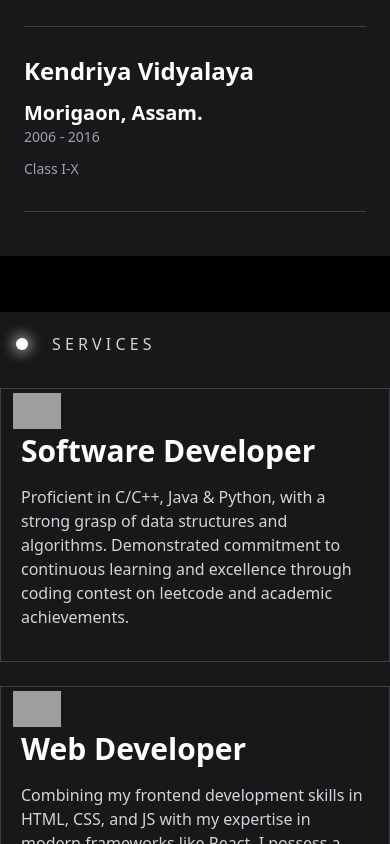
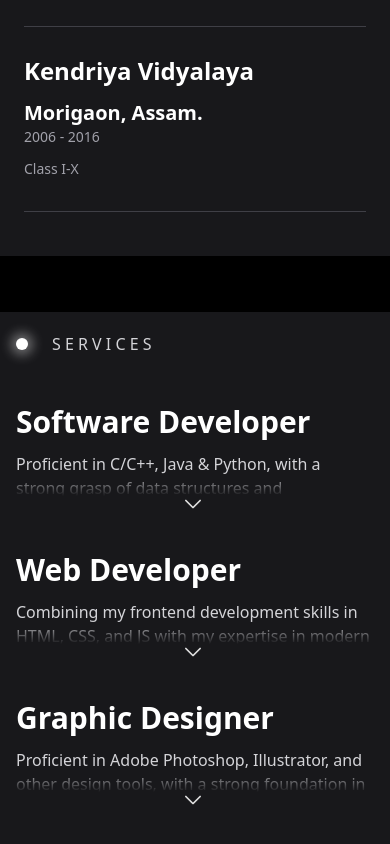
Before and after one commit to kronocodes/portfolio, a React (Vite) app: page /about in a window 390 px wide. Shown: the part 1777-2621 px from the top of the page. Built offline with nearby package versions, Linux system fonts and the light colour scheme; no server answers; grey boxes are pictures that could not be loaded; a web font is replaced by a local one.

Commit message:
dropdown implemented

```diff
--- a/src/Components/Hero.jsx
+++ b/src/Components/Hero.jsx
@@ -56,19 +56,25 @@ const Hero = () => {
         <div className="w-full mt-2 mx-2 h-[98vh] border border-zinc-600 rounded-xl gradient-box flex justify-center items-center">
           <div className="text-zinc-400 px-4 sm:px-10 mx-auto md:px-20 max-w-[1000px] text-[40px] leading-[54px] md:text-[64px] md:leading-[84px] lg:text-[74px] lg:leading-[100px]">
             <div class="flex customfont flex-wrap gap-x-2 md:gap-x-4 xl:gap-x-6">
-              <div>Hey,</div>
+            {/* <div className="h-[1px] w-full relative bg-gradient-to-r opacity-40 from-black mx-auto via-white to-black translate-y-[44px] md:translate-y-[67px] xl:translate-y-[78px]"></div> */}
+            {/* <div className="h-[1px] w-full relative bg-gradient-to-r opacity-40 from-black mx-auto via-white to-black translate-y-[11px] md:translate-y-[18px] xl:translate-y-[22px]"></div> */}
+
+              <div className="relative">Hey,</div>
               <div>I'm</div>
               <div class="lg:h-20 lg:w-32 md:w-24 md:h-16 h-10 w-14 my-auto">
                 <img
-                  className="h-full w-full object-cover lg:rounded-[22px] rounded-[10px]"
+                  className="h-full w-full object-cover lg:rounded-[22px] relative z-50 rounded-[10px]"
                   src={im}
                 ></img>
               </div>
-              <div className="text-white">Abhishek,</div>
+              <div className="text-white relative">Abhishek,</div>
               <div className="sm:hidden flex">a</div>
+              {/* <div className="h-[1px] w-full relative bg-gradient-to-r opacity-40 from-black mx-auto via-white to-black translate-y-[44px] md:translate-y-[67px] xl:translate-y-[78px]"></div> */}
+            {/* <div className="h-[1px] w-full relative bg-gradient-to-r opacity-40 from-black mx-auto via-white to-black translate-y-[11px] md:translate-y-[18px] xl:translate-y-[22px]"></div> */}
               <div className="flex flex-wrap gap-x-2 md:gap-x-4 xl:gap-x-6">
+
                 <div className="hidden sm:flex">a</div>
-                <div className="text-white">software developer</div>
+                <div className="text-white relative">software developer</div>
               </div>
               <div>and</div>
               <div>a</div>
@@ -90,15 +96,15 @@ const Hero = () => {
                       <path d="M512 255.1c0 11.34-7.406 20.86-18.44 23.64l-171.3 42.78l-42.78 171.1C276.7 504.6 267.2 512 255.9 512s-20.84-7.406-23.62-18.44l-42.66-171.2L18.47 279.6C7.406 276.8 0 267.3 0 255.1c0-11.34 7.406-20.83 18.44-23.61l171.2-42.78l42.78-171.1C235.2 7.406 244.7 0 256 0s20.84 7.406 23.62 18.44l42.78 171.2l171.2 42.78C504.6 235.2 512 244.6 512 255.1z" />
                     </svg>
                   </span>
-                  <span class="magic-text design">designer</span>
+                  <span class="magic-text design relative">designer</span>
                 </span>
               </h1>
               <div>based</div>
               <div>in</div>
-              <div className="text-white">Patna,</div>
+              <div className="text-white relative">Patna,</div>
               <div class="lg:h-20 lg:w-32 md:w-24 md:h-16 h-10 w-14 my-auto">
                 <img
-                  className="h-full w-full object-cover lg:rounded-[22px] rounded-[10px]"
+                  className="h-full w-full object-cover lg:rounded-[22px] relative rounded-[10px]"
                   src="https://www.nativeplanet.com/img/2023/11/patna-skyline-with-spiritual-landmarks_1700197702953-1200x675-20231117104601.jpg?04052024233842"
                 ></img>
               </div>
--- a/src/Components/Services.jsx
+++ b/src/Components/Services.jsx
@@ -1,4 +1,4 @@
-import React from 'react';
+import React, { useState } from 'react';
 
 const Services = () => {
 
@@ -28,32 +28,58 @@ const Services = () => {
       badgeText: "5+ Designs"
     }
   ];
+
+  const [visibleDescriptionIndex, setVisibleDescriptionIndex] = useState(null);
+  const [iconChanging, setIconChanging] = useState(false);
+
+  const toggleDescription = (index) => {
+    if (iconChanging) return;
+
+    setIconChanging(true);
+
+    setTimeout(() => {
+      setVisibleDescriptionIndex((prevIndex) => prevIndex === index ? null : index);
+      setIconChanging(false);
+    }, 100); // Set the delay to 200ms
+  };
+
   return (
     <div className='text-white md:rounded-xl bg-zinc-900 flex justify-center pb-6'>
       <div className='max-w-[1300px]'>
         <div className='flex items-center px-4 pt-5'>
-        <div class="w-3 h-3 rounded-full bg-white glow"></div>
-        <div className='px-6 text-zinc-300'>S E R V I C E S</div>
+          <div className="w-3 h-3 rounded-full bg-white glow"></div>
+          <div className='px-6 text-zinc-300'>S E R V I C E S</div>
         </div>
-        {/* <div className="h-[1px] bg-zinc-500 mx-6"></div> */}
         <div className="md:px-4 pt-8">
           <div className="grid grid-cols-1 md:grid-cols-2 gap-6">
             {servicesData.map((service, index) => (
-
-              <div key={index} className="flex flex-col md:rounded-xl md:hover:translate-x-2 md:hover:translate-y-2 transition duration-200 border-[1px] border-zinc-700 px-5 lg:px-9 ">
-                {/* <div className='h-[1px] w-full md:hidden bg-zinc-700'></div> */}
-                <div className='pt-1 -ml-2'><img className='w-12' src={service.imageSrc} alt="ar" /></div>
-                <div className='flex flex-wrap justify-between py-1'>
+              <div key={index} className="flex flex-col md:rounded-xl md:hover:translate-x-2 md:hover:translate-y-2 transition duration-200 md:border-[1px]  border-zinc-700 pl-4 pr-5 lg:px-9">
+                <div className='pt-1 -ml-3 md:flex hidden'>
+                  <img className='w-12' src={service.imageSrc} alt="service icon" />
+                </div>
+                <div className='flex flex-wrap justify-between md:py-1 pt-4'>
                   <div className='text-3xl font-semibold'>{service.title}</div>
-                  {/* <div className='bg-neutral-700 w-fit h-fit text-center px-3 py-1 mt-1 border-2 border-zinc-600 rounded-md text-sm'>{service.badgeText}</div> */}
                 </div>
-                <div className='pb-8 pt-3 text-zinc-300'>{service.description}</div>
-
+                <div className={`md:pb-8 pb-2 pt-3 text-zinc-300 ${visibleDescriptionIndex === index ? 'max-h-none' : 'max-h-14 overflow-hidden relative md:max-h-none md:overflow-visible'}`}>
+                  {service.description}
+                  {visibleDescriptionIndex !== index && (
+                    <div className="absolute bottom-0 left-0 w-full h-6 bg-gradient-to-t from-zinc-900 to-transparent md:hidden"></div>
+                  )}
+                </div>
+                <button
+                  className='text-zinc-300 mx-auto text-sm hover:underline md:hidden'
+                  onClick={() => toggleDescription(index)}
+                >
+                  {visibleDescriptionIndex === index ?
+                    <svg fill="#dedede" height="16px" width="16px" version="1.1" id="Layer_1" xmlns="http://www.w3.org/2000/svg" xmlns:xlink="http://www.w3.org/1999/xlink" viewBox="0 0 330.00 330.00" xml:space="preserve" stroke="#fafafa" stroke-width="0.0033"><g id="SVGRepo_bgCarrier" stroke-width="0"></g><g id="SVGRepo_tracerCarrier" stroke-linecap="round" stroke-linejoin="round" stroke="#CCCCCC" stroke-width="1.98"></g><g id="SVGRepo_iconCarrier"> <path id="XMLID_224_" d="M325.606,229.393l-150.004-150C172.79,76.58,168.974,75,164.996,75c-3.979,0-7.794,1.581-10.607,4.394 l-149.996,150c-5.858,5.858-5.858,15.355,0,21.213c5.857,5.857,15.355,5.858,21.213,0l139.39-139.393l139.397,139.393 C307.322,253.536,311.161,255,315,255c3.839,0,7.678-1.464,10.607-4.394C331.464,244.748,331.464,235.251,325.606,229.393z"></path> </g></svg>
+                    :
+                    <svg fill="#dedede" height="16px" width="16px" version="1.1" id="Layer_1" xmlns="http://www.w3.org/2000/svg" xmlns:xlink="http://www.w3.org/1999/xlink" viewBox="0 0 330.00 330.00" xml:space="preserve" stroke="#fafafa" stroke-width="0.0033" transform="matrix(1, 0, 0, -1, 0, 0)"><g id="SVGRepo_bgCarrier" stroke-width="0"></g><g id="SVGRepo_tracerCarrier" stroke-linecap="round" stroke-linejoin="round" stroke="#CCCCCC" stroke-width="1.98"></g><g id="SVGRepo_iconCarrier"> <path id="XMLID_224_" d="M325.606,229.393l-150.004-150C172.79,76.58,168.974,75,164.996,75c-3.979,0-7.794,1.581-10.607,4.394 l-149.996,150c-5.858,5.858-5.858,15.355,0,21.213c5.857,5.857,15.355,5.858,21.213,0l139.39-139.393l139.397,139.393 C307.322,253.536,311.161,255,315,255c3.839,0,7.678-1.464,10.607-4.394C331.464,244.748,331.464,235.251,325.606,229.393z"></path> </g></svg>
+                  }
+                </button>
               </div>
             ))}
           </div>
         </div>
-        {/* <div className='text-4xl text-center py-10 text-zinc-200 font-semibold italic'>Yup, I do'em all!</div> */}
       </div>
     </div>
   );
```
